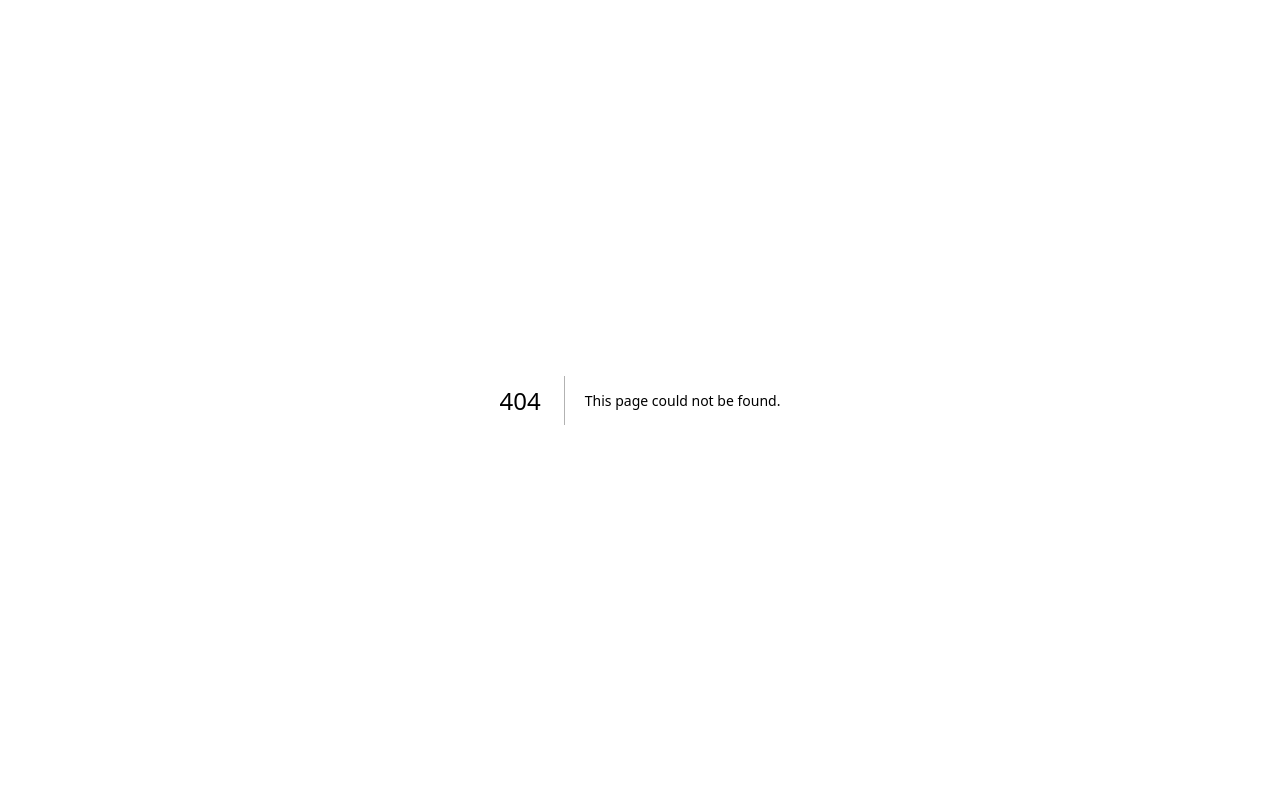
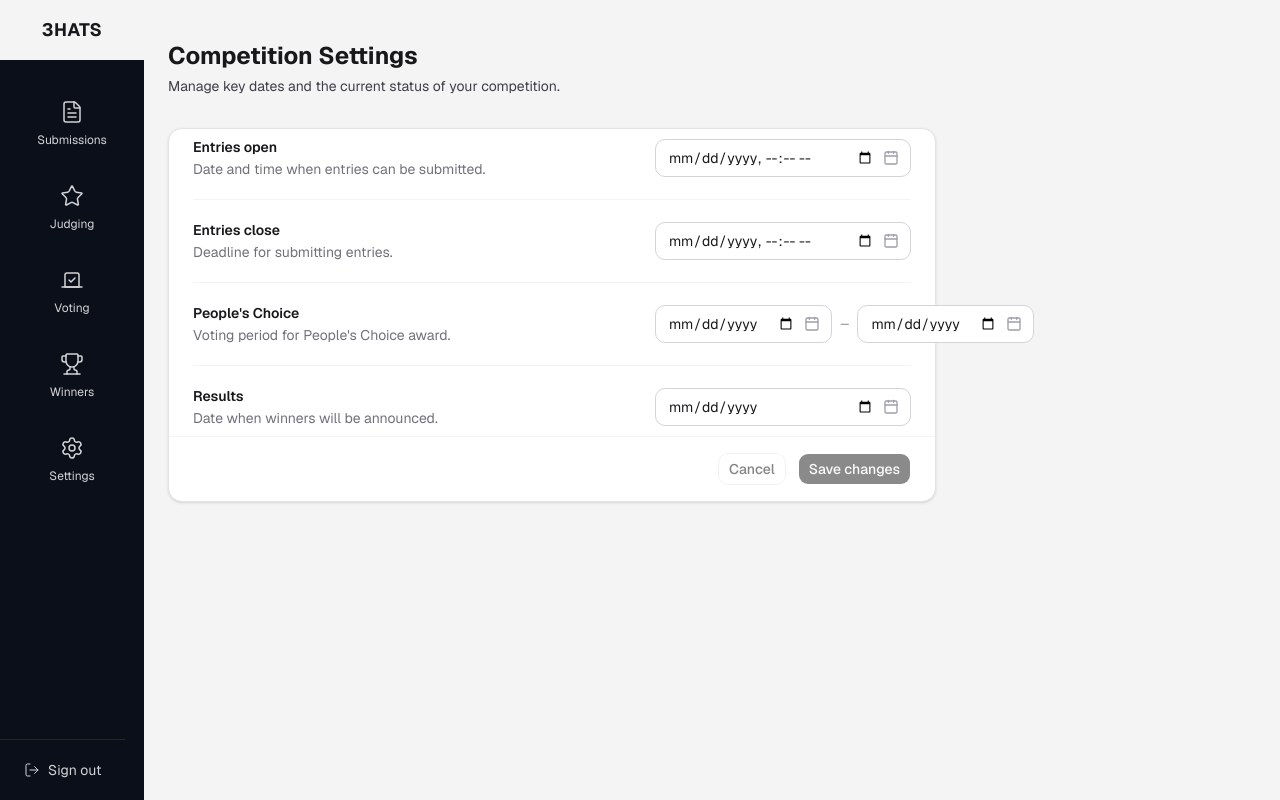
Before and after one commit to xlaoru/3-hats-contest, a Next.js app: page /admin/settings in a window 1280 px wide. Before the commit this address had no page. Built offline with nearby package versions, Linux system fonts and the light colour scheme; no server answers; the database is empty; sample sign-in values are in the browser's storage.

Commit message:
Create Settings tab

```diff
--- /dev/null
+++ b/app/(root)/(admin)/admin/settings/page.tsx
@@ -0,0 +1,28 @@
+import { auth } from '@/auth'
+import { getCompetitionDates } from '@/lib/actions/competitionDate.action'
+import { redirect } from 'next/navigation'
+import SettingsForm from './settings-form'
+
+const Settings = async () => {
+  const session = await auth()
+
+  if (!session?.user?.id) {
+    redirect('/')
+  }
+
+  const { success, data } = await getCompetitionDates()
+  const competitionDates = success && data ? data : []
+
+  return (
+    <div className="min-h-screen bg-zinc-100 px-6 py-10 flex flex-col gap-8">
+      <div className="flex flex-col gap-1">
+        <h1 className="text-2xl font-bold text-zinc-900">Competition Settings</h1>
+        <p className="text-sm text-zinc-700">Manage key dates and the current status of your competition.</p>
+      </div>
+
+      <SettingsForm dates={competitionDates} />
+    </div>
+  )
+}
+
+export default Settings
--- /dev/null
+++ b/app/(root)/(admin)/admin/settings/settings-form.tsx
@@ -0,0 +1,212 @@
+'use client'
+
+import { Button } from '@/components/ui/button'
+import { CompetitionDateItem, updateCompetitionDate } from '@/lib/actions/competitionDate.action'
+import { cn } from '@/lib/utils'
+import { CalendarIcon } from 'lucide-react'
+import { useMemo, useState, useTransition } from 'react'
+
+type SettingsFormProps = {
+  dates: CompetitionDateItem[]
+}
+
+type FieldName = 'entriesOpen' | 'entriesClose' | 'votingStart' | 'votingEnd' | 'winnersAnnounced'
+
+type FieldConfig = {
+  name: FieldName
+  sourceName: string
+  type: 'datetime-local' | 'date'
+}
+
+const fieldConfigs: FieldConfig[] = [
+  { name: 'entriesOpen', sourceName: 'Entries open', type: 'datetime-local' },
+  { name: 'entriesClose', sourceName: 'Entries close', type: 'datetime-local' },
+  { name: 'votingStart', sourceName: "People's Choice voting start", type: 'date' },
+  { name: 'votingEnd', sourceName: "People's Choice voting end", type: 'date' },
+  { name: 'winnersAnnounced', sourceName: 'Winners announced', type: 'date' },
+]
+
+type FormValues = Record<FieldName, string>
+
+function toInputValue(value: Date | string, type: 'datetime-local' | 'date'): string {
+  const date = new Date(value)
+  if (Number.isNaN(date.getTime())) return ''
+  const iso = date.toISOString()
+  return type === 'datetime-local' ? iso.slice(0, 16) : iso.slice(0, 10)
+}
+
+function buildInitialValues(dates: CompetitionDateItem[]): { ids: Partial<Record<FieldName, string>>; values: FormValues } {
+  const ids: Partial<Record<FieldName, string>> = {}
+  const values = {} as FormValues
+
+  for (const field of fieldConfigs) {
+    const item = dates.find((d) => d.name === field.sourceName)
+    ids[field.name] = item?._id
+    values[field.name] = item ? toInputValue(item.date, field.type) : ''
+  }
+
+  return { ids, values }
+}
+
+const rowClass = 'flex flex-col gap-3 py-5 first:pt-0 last:pb-0 border-b border-zinc-100 last:border-b-0 sm:flex-row sm:items-center sm:justify-between'
+
+const inputClass =
+  'w-full appearance-none rounded-lg border border-zinc-300 bg-white px-3 py-2 pr-9 text-sm text-zinc-900 focus:outline-none focus:ring-2 focus:ring-zinc-400 disabled:opacity-50'
+
+function DateField({
+  value,
+  onChange,
+  type,
+  disabled,
+}: {
+  value: string
+  onChange: (value: string) => void
+  type: 'datetime-local' | 'date'
+  disabled?: boolean
+}) {
+  return (
+    <div className="relative">
+      <input
+        type={type}
+        value={value}
+        disabled={disabled}
+        onChange={(e) => onChange(e.target.value)}
+        className={inputClass}
+      />
+      <CalendarIcon
+        size={16}
+        className="pointer-events-none absolute right-3 top-1/2 -translate-y-1/2 text-zinc-400"
+      />
+    </div>
+  )
+}
+
+export default function SettingsForm({ dates }: SettingsFormProps) {
+  const initial = useMemo(() => buildInitialValues(dates), [dates])
+  const [values, setValues] = useState<FormValues>(initial.values)
+  const [error, setError] = useState<string | null>(null)
+  const [isPending, startTransition] = useTransition()
+
+  const isDirty = fieldConfigs.some((field) => values[field.name] !== initial.values[field.name])
+
+  const update = (name: FieldName, value: string) => {
+    setValues((prev) => ({ ...prev, [name]: value }))
+  }
+
+  const handleCancel = () => {
+    setValues(initial.values)
+    setError(null)
+  }
+
+  const handleSave = () => {
+    setError(null)
+
+    const changed = fieldConfigs.filter(
+      (field) => values[field.name] && values[field.name] !== initial.values[field.name],
+    )
+
+    if (changed.length === 0) return
+
+    startTransition(async () => {
+      const results = await Promise.all(
+        changed.map((field) => {
+          const id = initial.ids[field.name]
+          if (!id) return Promise.resolve({ success: true } as const)
+
+          return updateCompetitionDate({ id, date: new Date(values[field.name]) })
+        }),
+      )
+
+      const failed = results.find((result) => !result.success)
+
+      if (failed && !failed.success) {
+        setError(failed.error?.message ?? "Couldn't save changes, please try again")
+      }
+    })
+  }
+
+  return (
+    <div className="w-full max-w-3xl rounded-xl border border-zinc-200 bg-white shadow-sm">
+      <div className="flex flex-col px-6 py-2">
+        <div className={rowClass}>
+          <div className="flex flex-col gap-0.5">
+            <p className="text-sm font-semibold text-zinc-900">Entries open</p>
+            <p className="text-sm text-zinc-500">Date and time when entries can be submitted.</p>
+          </div>
+          <div className="w-full sm:w-64 shrink-0">
+            <DateField
+              type="datetime-local"
+              value={values.entriesOpen}
+              onChange={(v) => update('entriesOpen', v)}
+              disabled={isPending}
+            />
+          </div>
+        </div>
+
+        <div className={rowClass}>
+          <div className="flex flex-col gap-0.5">
+            <p className="text-sm font-semibold text-zinc-900">Entries close</p>
+            <p className="text-sm text-zinc-500">Deadline for submitting entries.</p>
+          </div>
+          <div className="w-full sm:w-64 shrink-0">
+            <DateField
+              type="datetime-local"
+              value={values.entriesClose}
+              onChange={(v) => update('entriesClose', v)}
+              disabled={isPending}
+            />
+          </div>
+        </div>
+
+        <div className={rowClass}>
+          <div className="flex flex-col gap-0.5">
+            <p className="text-sm font-semibold text-zinc-900">People&apos;s Choice</p>
+            <p className="text-sm text-zinc-500">Voting period for People&apos;s Choice award.</p>
+          </div>
+          <div className="flex w-full items-center gap-2 sm:w-64 shrink-0">
+            <DateField
+              type="date"
+              value={values.votingStart}
+              onChange={(v) => update('votingStart', v)}
+              disabled={isPending}
+            />
+            <span className="shrink-0 text-zinc-400">–</span>
+            <DateField
+              type="date"
+              value={values.votingEnd}
+              onChange={(v) => update('votingEnd', v)}
+              disabled={isPending}
+            />
+          </div>
+        </div>
+
+        <div className={rowClass}>
+          <div className="flex flex-col gap-0.5">
+            <p className="text-sm font-semibold text-zinc-900">Results</p>
+            <p className="text-sm text-zinc-500">Date when winners will be announced.</p>
+          </div>
+          <div className="w-full sm:w-64 shrink-0">
+            <DateField
+              type="date"
+              value={values.winnersAnnounced}
+              onChange={(v) => update('winnersAnnounced', v)}
+              disabled={isPending}
+            />
+          </div>
+        </div>
+      </div>
+
+      <div className={cn('flex items-center justify-end gap-3 border-t border-zinc-100 px-6 py-4', error && 'justify-between')}>
+        {error && <p className="text-sm text-red-600">{error}</p>}
+        <div className="flex items-center gap-3">
+          <Button type="button" variant="outline" onClick={handleCancel} disabled={isPending || !isDirty}>
+            Cancel
+          </Button>
+          <Button type="button" onClick={handleSave} disabled={isPending || !isDirty}>
+            {isPending ? 'Saving…' : 'Save changes'}
+          </Button>
+        </div>
+      </div>
+    </div>
+  )
+}
```
